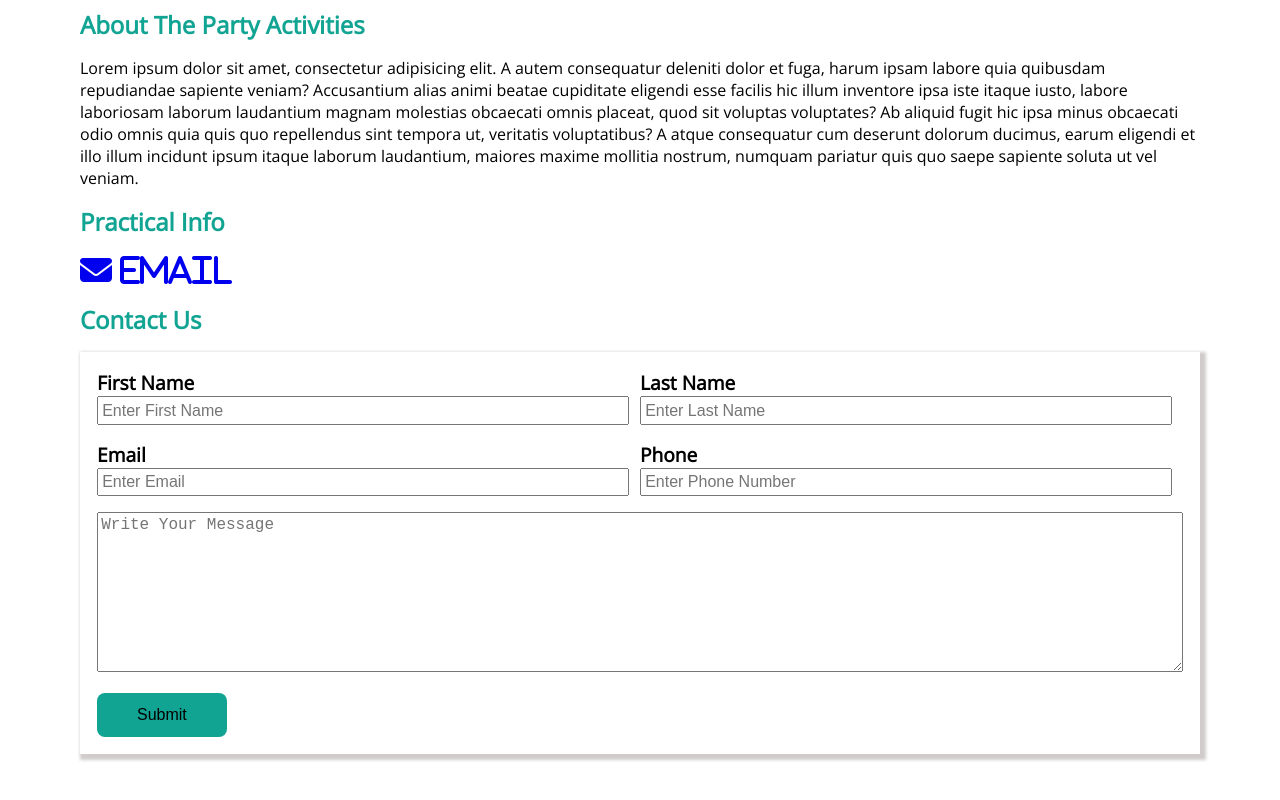
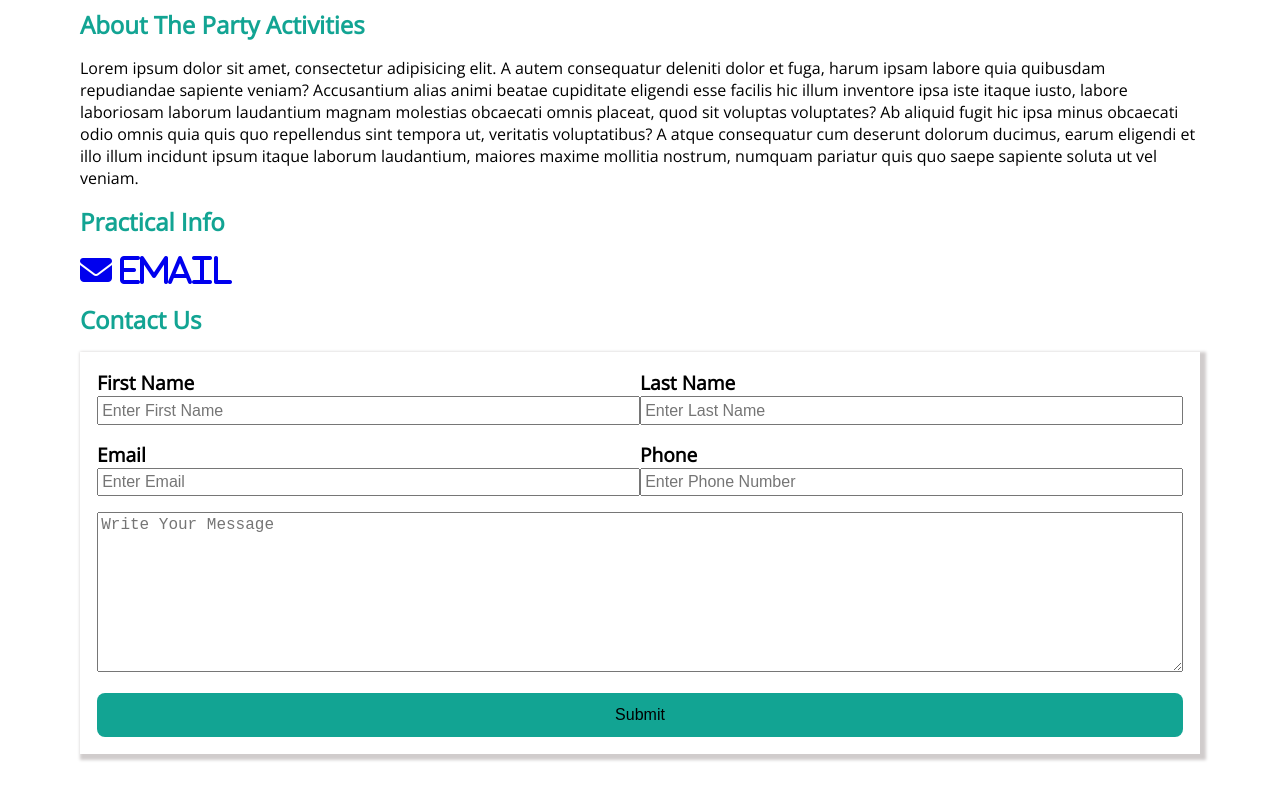
Before and after one commit to Hassanalihazaraa/interactive-challenge-page-giertz, a plain HTML site: page index.html in a window 1280 px wide. Shown: the part 1846-2646 px from the top of the page. Drawn offline with nearby package versions, Linux system fonts and the light colour scheme.

Commit message:
change the float property to flex

```diff
--- a/index.html
+++ b/index.html
@@ -49,7 +49,7 @@
         <div class="form">
             <h2>contact us</h2>
             <form action="">
-                <div class="user-name">
+                <div class="user-name flex-input">
                     <div class="flex-column float-left">
                         <label for="first-name">first name</label>
                         <input name="first-name" type="text" placeholder="enter first name">
@@ -59,7 +59,7 @@
                         <input name="last-name" type="text" placeholder="enter last name">
                     </div>
                 </div>
-                <div class="email-phone">
+                <div class="email-phone flex-input">
                     <div class="flex-column float-left">
                         <label for="email">email</label>
                         <input name="email" type="email" placeholder="enter email">
--- a/style.scss
+++ b/style.scss
@@ -86,10 +86,12 @@ section {
     width: fit-content;
     margin: 1rem 0;
   }
+
   i {
     font-size: 2rem;
     text-transform: capitalize;
   }
+
   form {
     width: 100%;
     margin: auto;
@@ -97,40 +99,47 @@ section {
     border: 1px solid transparent;
     box-shadow: 3px 3px 3px 3px #d0cccc;
   }
+
   form:hover {
     box-shadow: 3px 3px 3px 3px gray;
   }
-  .float-left {
-    float: left;
-    width: 49%;
-    margin-right: 1%;
+
+  .flex-input {
+    display: flex;
+    justify-content: space-between;
   }
-  .user-name::after, .email-phone::after {
-    clear: both;
-    content: "";
-    display: table;
+
+  input {
+    width: 100%;
+  }
+  .user-name > div, .email-phone > div {
+    width: 100%;
     margin-bottom: 1rem;
   }
   .flex-column {
     display: flex;
     flex-direction: column;
   }
+
   textarea {
     max-width: 100%;
     min-width: 100%;
     max-height: 20vh;
     min-height: 10vh;
   }
+
   label {
     font-size: 1.2rem;
     font-weight: bold;
     text-transform: capitalize;
   }
+
   input, textarea {
     text-transform: capitalize;
     font-size: 1rem;
     padding: .2rem;
   }
+
   #submit-btn {
     margin-top: 1rem;
     border: none;
```
Also changed, not shown: style.css, 1 other file.
